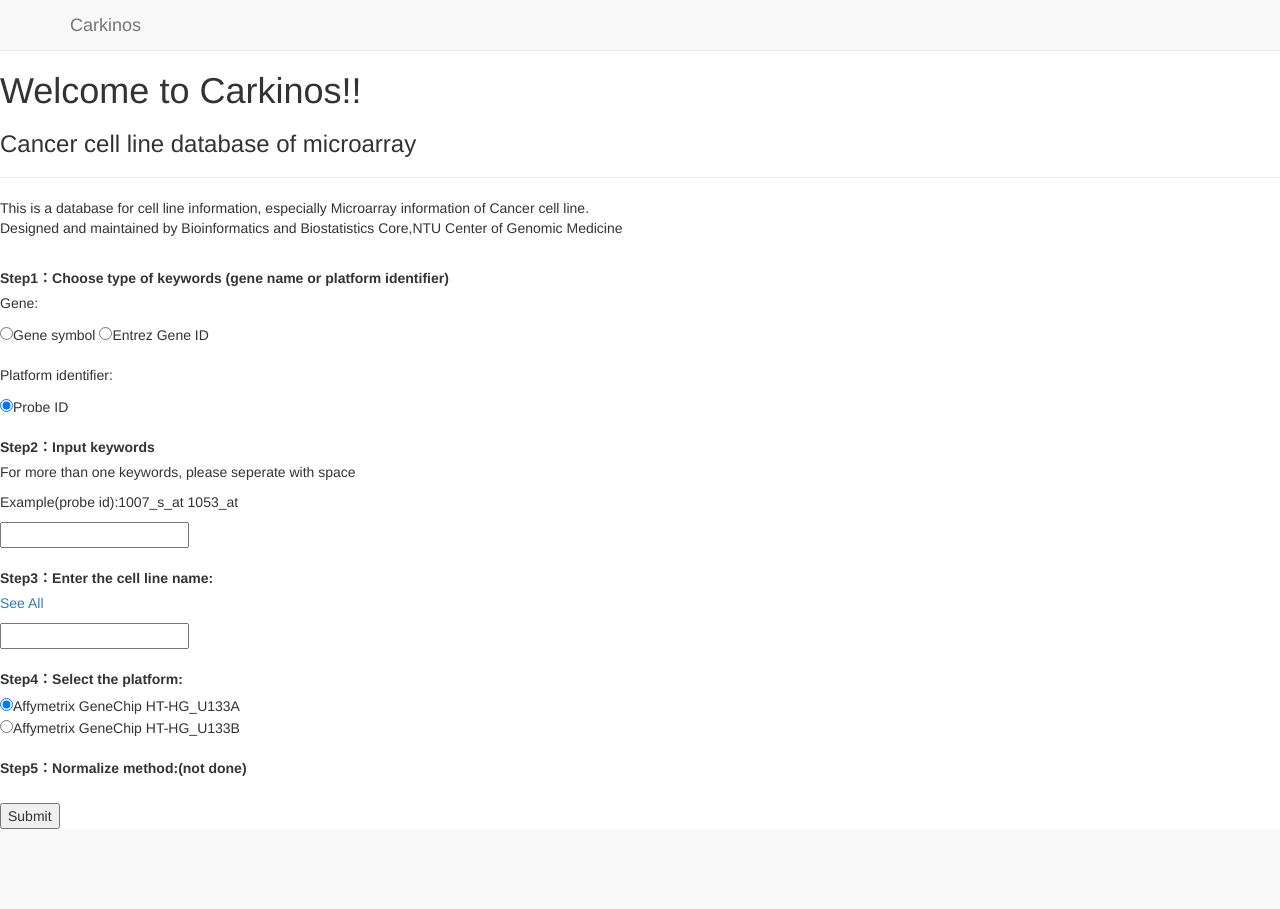
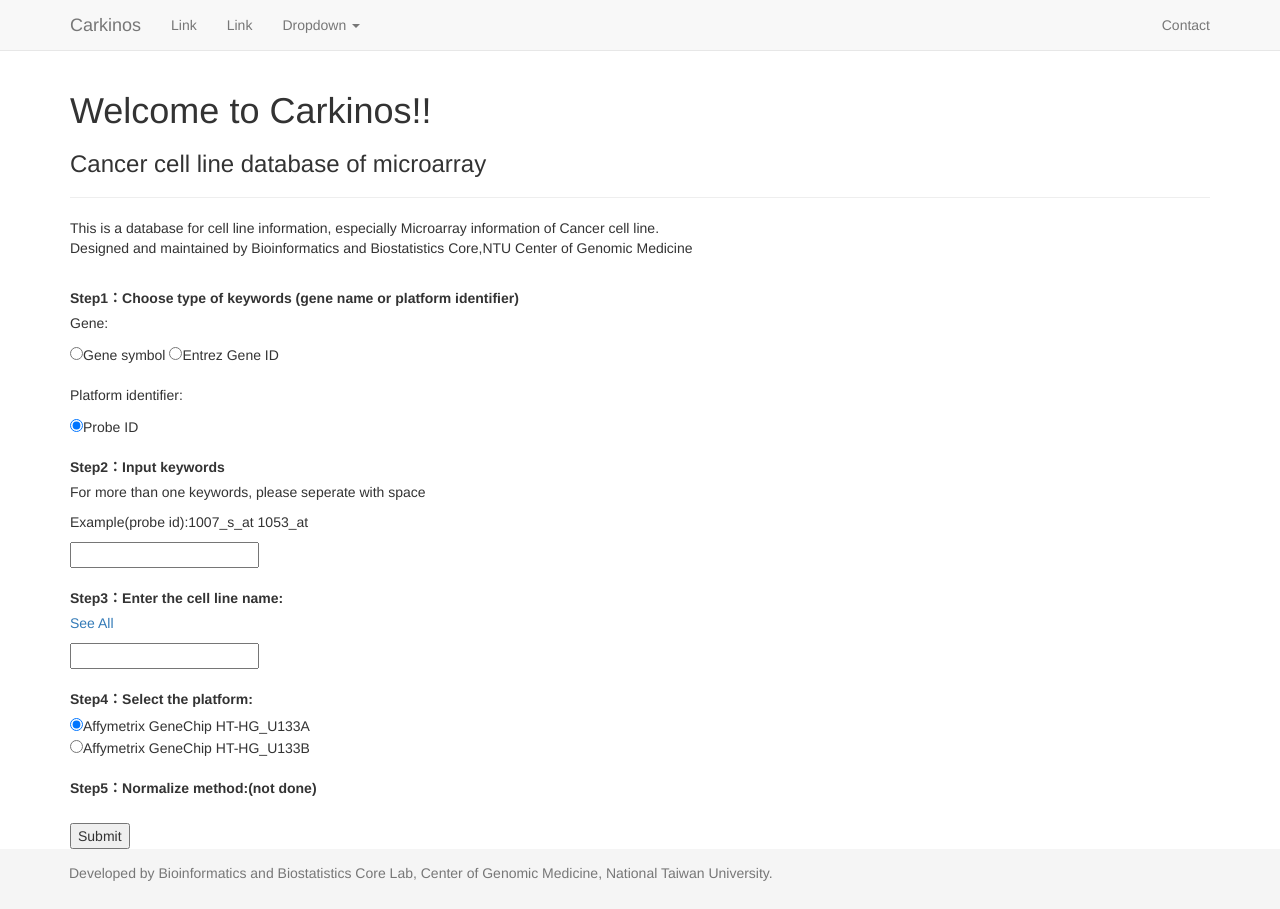
Before and after one commit to LeeYiFang/Carkinos, a Django app: page / in a window 1280 px wide. Before the commit the page ends 829 px from the top, so only its background shows below. Run offline with Django 3.2, Linux system fonts and the light colour scheme; style sheets or scripts are compiled from the project's sources; parts of the project's set-up code (start-up, migrations or seed data) failed here and were passed over; some libraries are stand-ins or nearby versions.

Commit message:
Refactor template structure and (S)CSS support
- Create base.html to contain the HTML scaffold
- Use proper Bootstrap3 style on result tables
- Put navbar and footer into separate HTML files under
  src/templates/_includes

```diff
--- /dev/null
+++ b/src/static/css/main.scss
@@ -0,0 +1,30 @@
+/* Sticky footer styles
+-------------------------------------------------- */
+html {
+    position: relative;
+    min-height: 100%;
+}
+
+body {
+    /* Margin bottom by footer height */
+    margin-bottom: 60px;
+    font-size: 14px;
+}
+
+.footer {
+    position: absolute;
+    bottom: 0;
+    width: 100%;
+    /* Set the fixed height of the footer here */
+    height: 60px;
+    @media screen and (max-width: 767px) {
+        height: 100px;
+    }
+    background-color: #f5f5f5;
+    .container {
+        padding: 0 1em;
+        .text-muted {
+            margin: 1em 0px;
+        }
+    }
+}
--- /dev/null
+++ b/src/templates/_includes/footer.html
@@ -0,0 +1,7 @@
+<footer class="footer">
+    <div class="container">
+        <p class="text-muted">
+            Developed by Bioinformatics and Biostatistics Core Lab, Center of Genomic Medicine, National Taiwan University.
+        </p>
+    </div>
+</footer>
--- /dev/null
+++ b/src/templates/_includes/nav.html
@@ -0,0 +1,36 @@
+<nav class="navbar navbar-default navbar-static-top">
+  <div class="container">
+      <!-- Brand and toggle get grouped for better mobile display -->
+      <div class="navbar-header">
+          <button type="button" class="navbar-toggle collapsed" data-toggle="collapse" data-target="#bs-example-navbar-collapse-1" aria-expanded="false">
+              <span class="sr-only">Toggle navigation</span>
+              <span class="icon-bar"></span>
+              <span class="icon-bar"></span>
+              <span class="icon-bar"></span>
+          </button>
+          <a class="navbar-brand" href="{% url 'home' %}">Carkinos</a>
+      </div>
+
+      <!-- Collect the nav links, forms, and other content for toggling -->
+      <div class="collapse navbar-collapse" id="bs-example-navbar-collapse-1">
+          <ul class="nav navbar-nav">
+              <li><a href="#">Link</a></li>
+              <li><a href="#">Link</a></li>
+              <li class="dropdown">
+                  <a href="#" class="dropdown-toggle" data-toggle="dropdown" role="button" aria-haspopup="true" aria-expanded="false">Dropdown <span class="caret"></span></a>
+                  <ul class="dropdown-menu">
+                      <li><a href="#">Action</a></li>
+                      <li><a href="#">Another action</a></li>
+                      <li><a href="#">Something else here</a></li>
+                      <li role="separator" class="divider"></li>
+                      <li><a href="#">Separated link</a></li>
+                  </ul>
+              </li>
+          </ul>
+          <!-- Right Navbar -->
+          <ul class="nav navbar-nav navbar-right">
+              <li><a href="#">Contact</a></li>
+          </ul>
+      </div><!-- /.navbar-collapse -->
+  </div><!-- /.container -->
+</nav>
--- /dev/null
+++ b/src/templates/base.html
@@ -0,0 +1,46 @@
+<!DOCTYPE html>
+
+{% load compress static %}
+<head>
+	<meta charset="utf-8" />
+	<meta http-equiv="X-UA-Compatible" content="IE=edge" />
+	<meta name="viewport" content="width=device-width, initial-scale=1" />
+	<!-- <link rel="icon" type="image/png" href="#"> -->
+    {% block head_tags %}{% endblock head_tags %}
+	{% block css %}
+	<!-- Bootstrap v3.3.6 compiled and minified CSS -->
+	<link rel="stylesheet"
+		href="//maxcdn.bootstrapcdn.com/bootstrap/3.3.6/css/bootstrap.min.css"
+		integrity="sha384-1q8mTJOASx8j1Au+a5WDVnPi2lkFfwwEAa8hDDdjZlpLegxhjVME1fgjWPGmkzs7"
+		crossorigin="anonymous">
+    {% compress css %}
+    <link rel="stylesheet" type="text/x-scss" href="{% static 'css/main.scss' %}">
+    {% endcompress %}
+	{% endblock css %}
+	{% block extra_css %}{% endblock extra_css %}
+	{% block titletag %}
+	<title>{% block title %}{% endblock %} | Carkinos</title>
+	{% endblock %}
+</head>
+<body class="{% block body-class %}{% endblock %}">
+	{% block body %}
+	{% include '_includes/nav.html' %}
+	<div class="container">
+		{% block content %}It works!{% endblock %}
+	</div>
+	{% endblock %}
+    {% include '_includes/footer.html' %}
+	{% block js %}
+		<!-- jQuery v1.11.3 -->
+		<script src="//ajax.googleapis.com/ajax/libs/jquery/1.11.3/jquery.min.js"></script>
+		<!-- Bootstrap v3.3.6 compiled and minified Javascript -->
+		<script
+			src="//maxcdn.bootstrapcdn.com/bootstrap/3.3.6/js/bootstrap.min.js"
+			integrity="sha384-0mSbJDEHialfmuBBQP6A4Qrprq5OVfW37PRR3j5ELqxss1yVqOtnepnHVP9aJ7xS"
+			crossorigin="anonymous">
+		</script>
+		{% block scripts %}{% endblock %}
+	{% endblock js %}
+	{% block extra_js %}{% endblock %}
+</body>
+</html>
--- a/src/templates/home.html
+++ b/src/templates/home.html
@@ -1,22 +1,8 @@
-{# probes/templates/home.html #}
+{% extends 'base.html' %}
 
-<!DOCTYPE html>
-<html>
-<head>
-<meta charset="utf-8">
-<title>Carkinos</title>
-<link rel="stylesheet" href="//maxcdn.bootstrapcdn.com/bootstrap/3.2.0/css/bootstrap.min.css">
-</head>
+{% block title %}Home{% endblock title %}
 
-<body>
-<nav class="navbar navbar-default navbar-static-top" role="navigation">
-  <div class="container">
-    <div class="navbar-header">
-      <a class="navbar-brand" href="{% url 'home' %}">Carkinos</a>
-    </div>
-  </div>
-</nav>
-
+{% block content %}
     <h1>Welcome to Carkinos!!</h1>
     <h3>Cancer cell line database of microarray</h3>
     <hr />
@@ -64,7 +50,4 @@
         <br />
         <input type="submit" value="Submit">
     </form>
-
-
-</body>
-</html>
+{% endblock content %}
```
Also changed, not shown: src/templates/data.html (+16 -48 lines).
